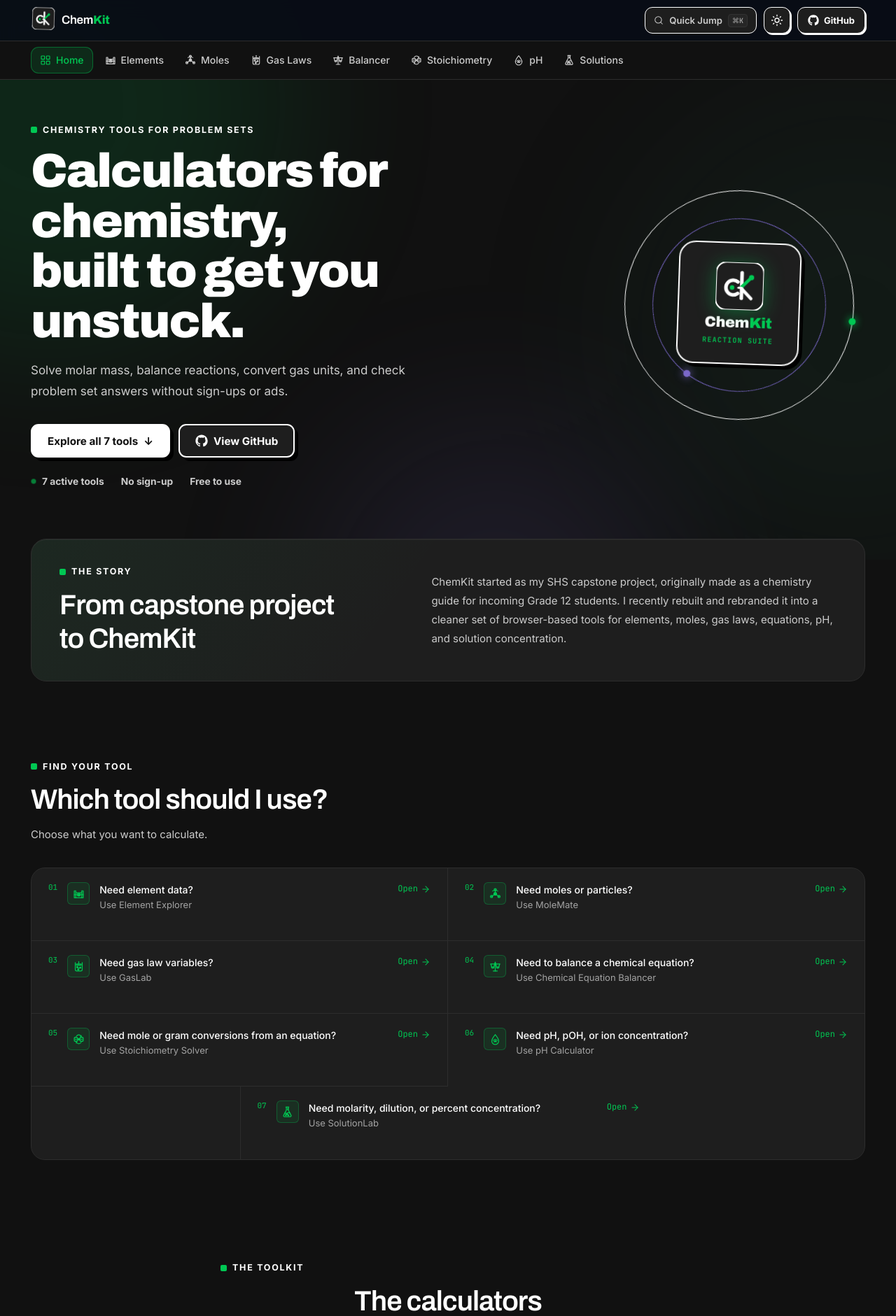
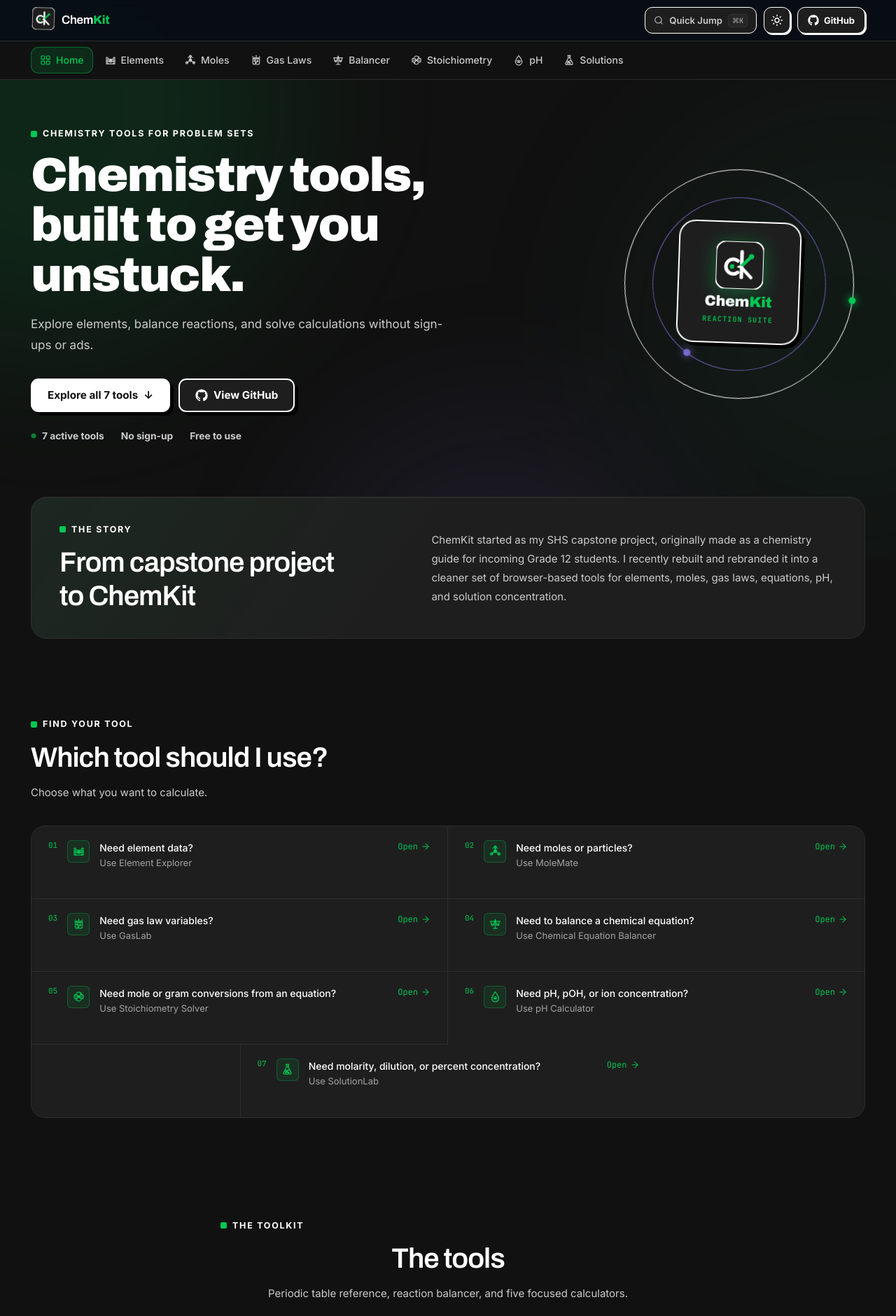
Before and after one commit to AK-Lmn/ChemKit, a React (Vite) app: page / in a window 1280 px wide. Shown: the top 1881 px of the page at 70% size. Built offline with nearby package versions, Linux system fonts and the light colour scheme.

Commit message:
fix(copy): clarify suite as tools (periodic table, balancer, and 5 calculators)

```diff
--- a/src/tools/Overview.jsx
+++ b/src/tools/Overview.jsx
@@ -167,7 +167,7 @@ const WHY_CARDS = [
     icon: IconListOrdered,
     title: 'Shows the work',
     accent: '#00C853',
-    description: 'Every calculator displays the active formula and the conversion steps, so you can see how the number was calculated.',
+    description: 'Each tool displays formulas, balanced atom counts, or step-by-step math so you can see how the answer was reached.',
   },
 ]
 
@@ -201,12 +201,12 @@ export function Overview({ onOpenTool }) {
         <div className="hero-copy">
           <p className="eyebrow">Chemistry tools for problem sets</p>
           <h1>
-            Calculators for chemistry,
+            Chemistry tools,
             <br />
             built to get you unstuck.
           </h1>
           <p className="hero-text">
-            Solve molar mass, balance reactions, convert gas units, and check problem set answers without sign-ups or ads.
+            Explore elements, balance reactions, and solve calculations without sign-ups or ads.
           </p>
 
           <div className="button-row">
@@ -313,8 +313,8 @@ export function Overview({ onOpenTool }) {
       <section className="landing-section" id="toolkit">
         <div className="section-heading centered">
           <p className="eyebrow">The toolkit</p>
-          <h2>The calculators</h2>
-          <p>Seven focused tools that run directly in your browser.</p>
+          <h2>The tools</h2>
+          <p>Periodic table reference, reaction balancer, and five focused calculators.</p>
 
           <div className="chips" role="group" aria-label="Filter tools by category">
             {CATEGORIES.map((category) => (
```
